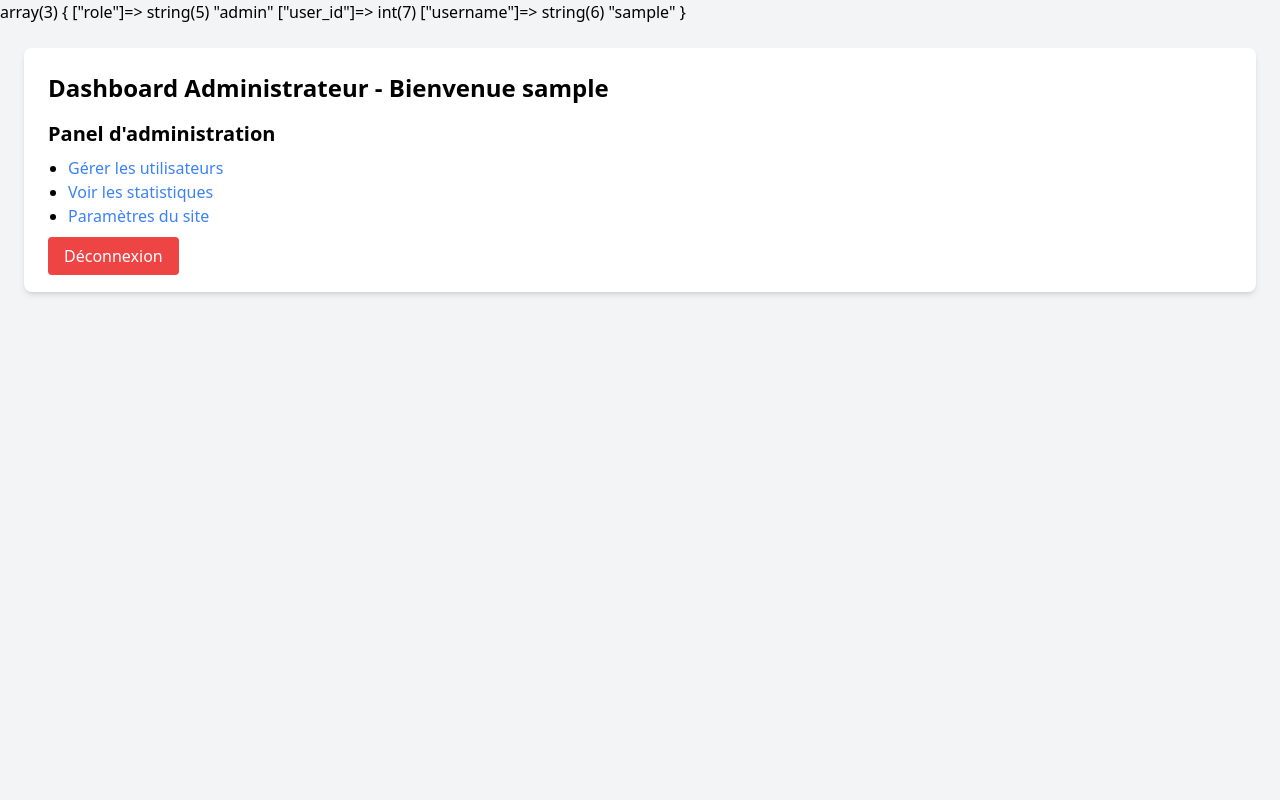
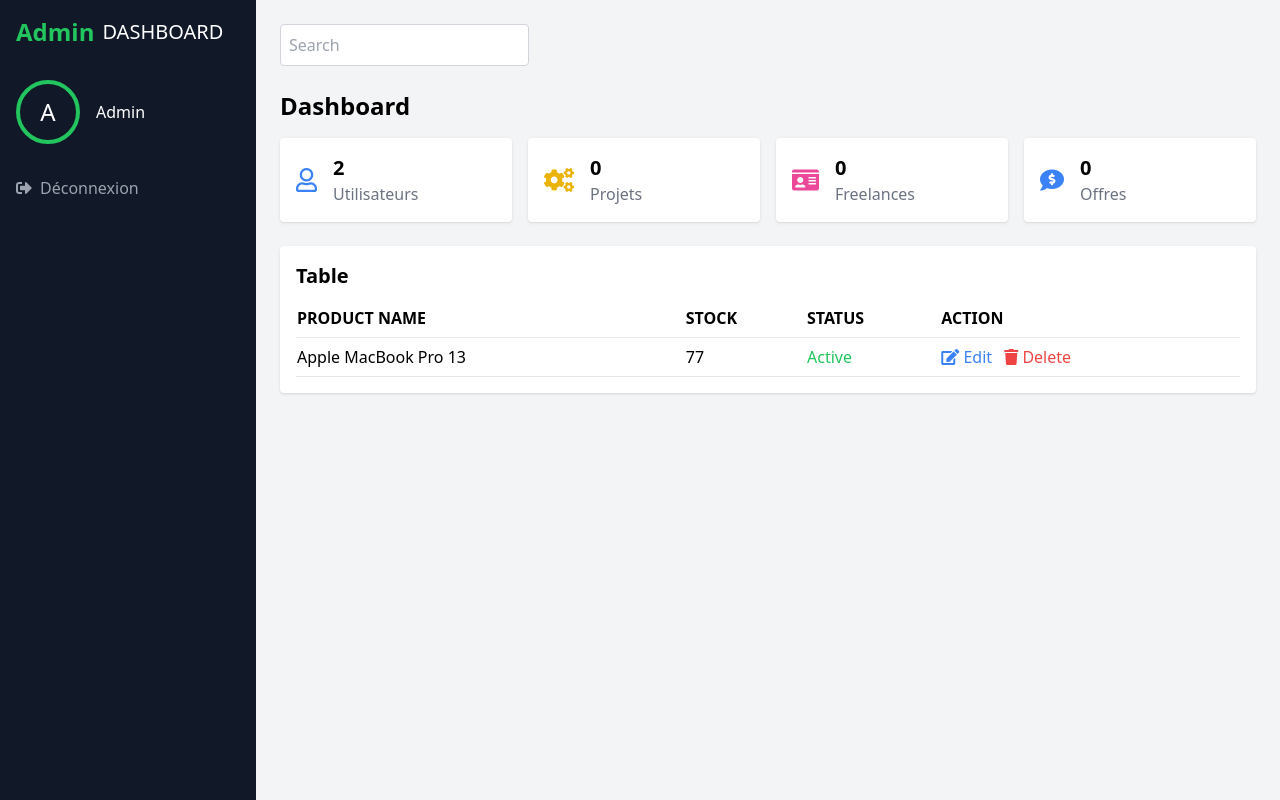
Before and after one commit to Ayoub-fetti/ITThink-Dashboard---Phase-2, a PHP site: page /admin_dashboard.php in a window 1280 px wide. Run offline with PHP 8.4, Linux system fonts and the light colour scheme; a user stored in the database is signed in; data comes from the database, SQL or seed files in the repository; both versions use the stored data as it was after the commit; data that the repository does not hold is empty.

Commit message:
requettes SQL pour dashbord admin

```diff
--- a/Config_tailwind/tailwind.config.js
+++ b/Config_tailwind/tailwind.config.js
@@ -1,6 +1,6 @@
 module.exports = {
     content: [
-      "./src/*/.{html,js}",
+      "./*/.{html,js,php}",
     ],
     theme: {
       extend: {
--- a/admin_dashboard.php
+++ b/admin_dashboard.php
@@ -2,10 +2,23 @@
 require_once 'config.php';
 session_start();
 
-// Débogage
-var_dump($_SESSION);
+// le nombre d'utilisateur
+$stmt = $pdo->query("SELECT COUNT(*) as total_utilisateurs FROM utilisateurs");
+$userCount = $stmt->fetch()['total_utilisateurs'];
 
-// Vérification si l'utilisateur est connecté ET est admin
+// le nombre des projects
+$stmt = $pdo->query("SELECT COUNT(*) as total_projets FROM projets");
+$projetsCount = $stmt->fetch()['total_projets'];
+
+// le nombre des freelances
+$stmt = $pdo->query("SELECT COUNT(*) as total_freelances FROM freelances");
+$freelancesCount = $stmt->fetch()['total_freelances'];
+
+// le nombre des offres
+$stmt = $pdo->query("SELECT COUNT(*) as total_offres FROM offres");
+$offresCount = $stmt->fetch()['total_offres'];
+
+// check si l'utilisateur est connecte ET est admin
 if (!isset($_SESSION['user_id']) || $_SESSION['role'] !== 'admin') {
     echo "Accès refusé: ";
     echo "user_id set: " . isset($_SESSION['user_id']);
@@ -17,29 +30,168 @@ if (!isset($_SESSION['user_id']) || $_SESSION['role'] !== 'admin') {
 $username = $_SESSION['username'];
 ?>
 
-<!DOCTYPE html>
 <html lang="en">
  <head>
-    <meta charset="UTF-8">
-    <meta name="viewport" content="width=device-width, initial-scale=1.0">
-    <title>Admin Dashboard</title>
+  <meta charset="utf-8"/>
+  <meta content="width=device-width, initial-scale=1.0" name="viewport"/>
+  <title>Dashboard</title>
   <script src="/Config_tailwind/tailwind.js"></script>
+  <link href="https://cdnjs.cloudflare.com/ajax/libs/font-awesome/5.15.3/css/all.min.css" rel="stylesheet"/>
+
  </head>
  <body class="bg-gray-100">
-    <div class="container mx-auto p-6">
-        <div class="bg-white rounded-lg shadow-md p-6">
-            <h1 class="text-2xl font-bold mb-4">Dashboard Administrateur - Bienvenue <?php echo htmlspecialchars($username); ?></h1>
-
-            <div class="mb-4">
-                <h2 class="text-xl font-semibold mb-2">Panel d'administration</h2>
-                <ul class="list-disc pl-5">
-                    <li><a href="#" class="text-blue-500 hover:underline">Gérer les utilisateurs</a></li>
-                    <li><a href="#" class="text-blue-500 hover:underline">Voir les statistiques</a></li>
-                    <li><a href="#" class="text-blue-500 hover:underline">Paramètres du site</a></li>
+  <div class="flex h-screen">
+   <!-- Sidebar -->
+   <div class="bg-gray-900 text-white w-64 p-4 flex flex-col">
+    <div class="flex items-center mb-8">
+     <span class="text-green-500 text-2xl font-bold">
+      Admin
+     </span>
+     <span class="ml-2 text-xl">
+      DASHBOARD
+     </span>
+    </div>
+    <div class="flex items-center mb-8">
+     <div class="w-16 h-16 rounded-full border-4 border-green-500 flex items-center justify-center">
+      <span class="text-2xl">
+       A
+      </span>
+     </div>
+     <span class="ml-4">
+      Admin
+     </span>
+    </div>
+    <nav class="flex-1">
+     <ul>
+      <li class="mb-4">
+       <a class="flex items-center text-gray-400 hover:text-white" href="/index.php">
+        <!-- <i class="fas fa-tachometer-alt mr-2"> -->
+        <i class="fas fa-sign-out-alt mr-2"></i>
+        </i>Déconnexion</a></li>
      </ul>
+    </nav>
    </div>
-
-            <a href="logout.php" class="bg-red-500 text-white px-4 py-2 rounded hover:bg-red-600">Déconnexion</a>
+   <!-- Main Content -->
+   <div class="flex-1 p-6">
+    <!-- Header -->
+    <div class="flex justify-between items-center mb-6">
+     <input class="p-2 rounded border border-gray-300" placeholder="Search" type="text"/>
+     <div class="flex items-center">
+     </div>
+    </div>
+    <!-- Dashboard Content -->
+    <div>
+     <h1 class="text-2xl font-bold mb-4">
+      Dashboard
+     </h1>
+     <div class="grid grid-cols-1 md:grid-cols-2 lg:grid-cols-4 gap-4 mb-6">
+      <div class="bg-white p-4 rounded shadow">
+       <div class="flex items-center">
+        <i class="far fa-user text-blue-500 text-2xl mr-4">
+        </i>
+        <div>
+         <h2 class="text-xl font-bold">
+          <?php echo $userCount; ?>
+         </h2>
+         <p class="text-gray-500">
+         Utilisateurs
+         </p>
+        </div>
+       </div>
+      </div>
+      <div class="bg-white p-4 rounded shadow">
+       <div class="flex items-center">
+        <i class="fas fa-cogs text-yellow-500 text-2xl mr-4">
+        </i>
+        <div>
+         <h2 class="text-xl font-bold">
+          <?php echo $projetsCount; ?>
+         </h2>
+         <p class="text-gray-500">
+         Projets
+         </p>
+        </div>
+       </div>
+      </div>
+      <div class="bg-white p-4 rounded shadow">
+       <div class="flex items-center">
+        <i class="fas fa-id-card text-pink-500 text-2xl mr-4">
+        </i>
+        <div>
+         <h2 class="text-xl font-bold">
+          <?php echo $freelancesCount; ?>
+         </h2>
+         <p class="text-gray-500">
+         Freelances
+         </p>
+        </div>
+       </div>
+      </div>
+      <div class="bg-white p-4 rounded shadow">
+       <div class="flex items-center">
+        <i class="fas fa-comment-dollar text-blue-500 text-2xl mr-4">
+        </i>
+        <div>
+         <h2 class="text-xl font-bold">
+          <?php echo $offresCount; ?>
+         </h2>
+         <p class="text-gray-500">
+          Offres
+         </p>
+        </div>
+       </div>
+      </div>
+     </div>
+     <div class="bg-white p-4 rounded shadow">
+      <h2 class="text-xl font-bold mb-4">
+       Table
+      </h2>
+      <table class="w-full">
+       <thead>
+        <tr class="text-left border-b">
+         <th class="pb-2">
+          PRODUCT NAME
+         </th>
+         <th class="pb-2">
+          STOCK
+         </th>
+         <th class="pb-2">
+          STATUS
+         </th>
+         <th class="pb-2">
+          ACTION
+         </th>
+        </tr>
+       </thead>
+       <tbody>
+        <tr class="border-b">
+         <td class="py-2">
+          Apple MacBook Pro 13
+         </td>
+         <td class="py-2">
+          77
+         </td>
+         <td class="py-2 text-green-500">
+          Active
+         </td>
+         <td class="py-2">
+          <a class="text-blue-500 mr-2" href="#">
+           <i class="fas fa-edit">
+           </i>
+           Edit
+          </a>
+          <a class="text-red-500" href="#">
+           <i class="fas fa-trash">
+           </i>
+           Delete
+          </a>
+         </td>
+        </tr>
+       </tbody>
+      </table>
+     </div>
+     </div>
+    </div>
    </div>
   </div>
  </body>
--- a/index.php
+++ b/index.php
@@ -88,10 +88,9 @@ if ($_SERVER["REQUEST_METHOD"] == "POST") {
                 Login</button>
         </form>
         <div class="mt-4 text-center">
-            <a href="signin.php" class="text-sm text-gray-600 hover:underline">Create account ?</a>
+            <a href="signup.php" class="text-sm text-gray-600 hover:underline">Create account ?</a>
         </div>
 
     </div>
-    <!-- <script src="main.js"></script> -->
 </body>
 </html>
--- a/signin.php
+++ b/signup.php
@@ -127,6 +127,5 @@ if ($_SERVER["REQUEST_METHOD"] == "POST") {
             <a href="index.php" class="text-sm text-gray-600 hover:underline">You have an account ?</a>
         </div>
     </div>
-    <script src="main.js"></script>
 </body>
 </html>
```
Also changed, not shown: itthink.sql (added, +256 -0 lines), main.js (deleted, +0 -127 lines), style.css (deleted, +0 -19 lines). Lines whose indentation alone changed are shown as unchanged.
